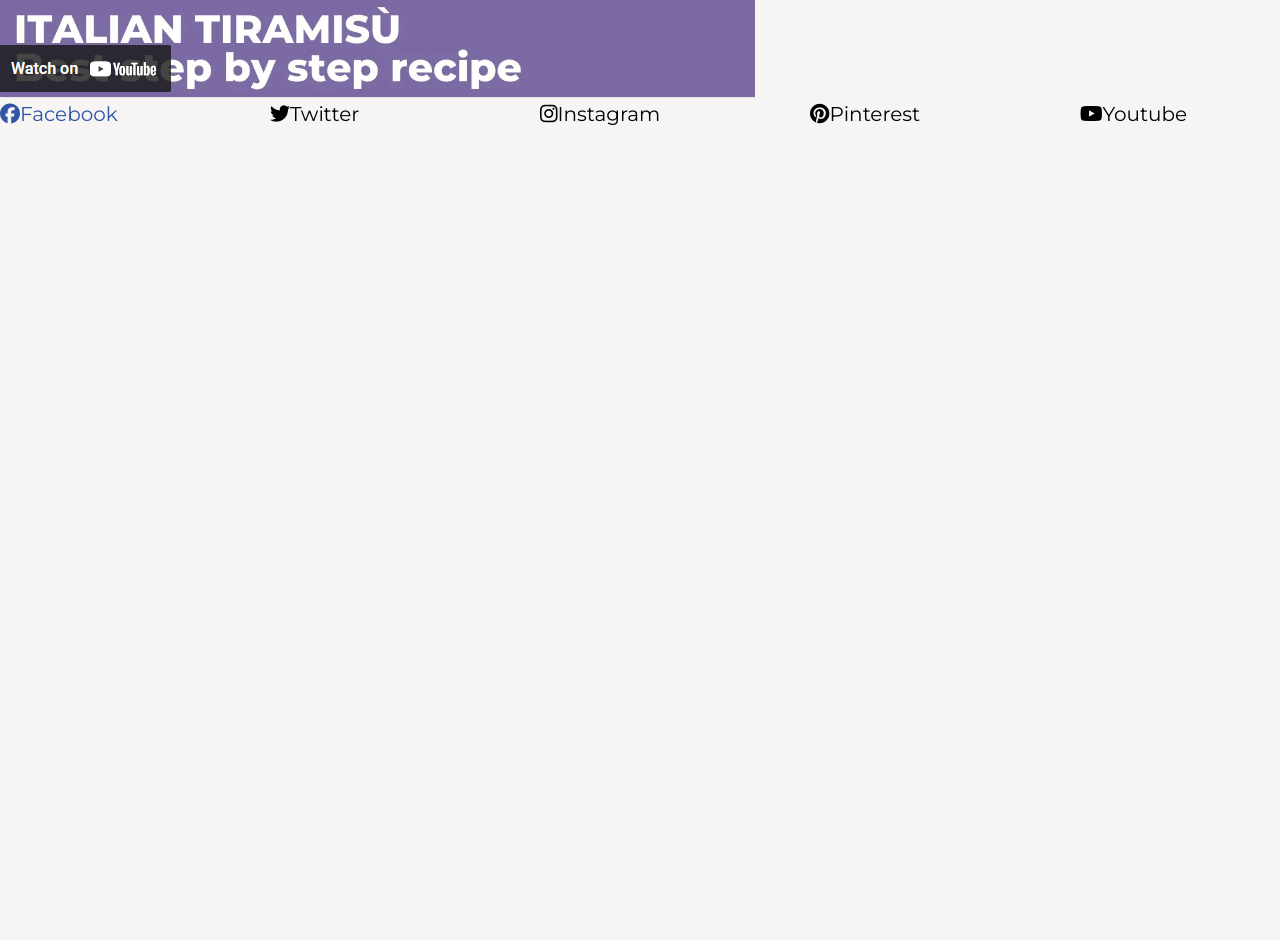
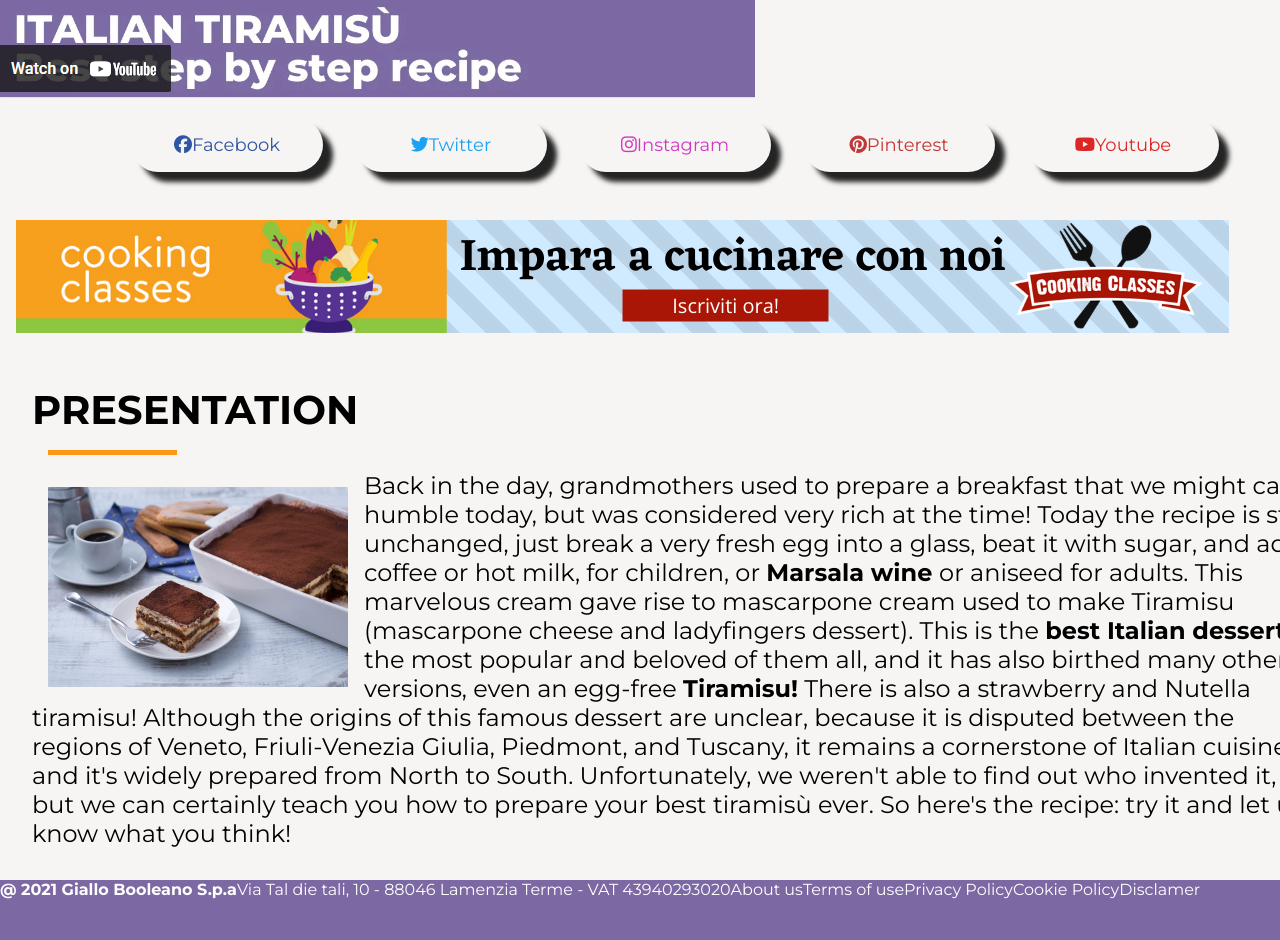
Before and after one commit to LorenzoScalvini/htmlcss-responsive-layout, a plain HTML site: page index.html in a window 1280 px wide. Shown: the part 540-1480 px from the top of the page. Before the commit the page ends 800 px from the top, so only its background shows below. Drawn offline with Linux system fonts and the light colour scheme.

Commit message:
ADD: Aggiunta presentazione

```diff
--- a/css/app.css
+++ b/css/app.css
@@ -19,6 +19,7 @@ a {
 ul,
 ol {
 	list-style: none;
+    display: flex;
 }
 
 img {
@@ -67,6 +68,10 @@ img {
 .col-100 {
 	width: 100%;
 }
+
+.banner-img {
+    margin: 1rem;
+}
 /* NAVBAR */
 
 .navbar {
@@ -93,12 +98,84 @@ img {
     font-size: 20px;
 }
 
+.desc {
+    padding-top: 1rem;
+}
+
 /* SOCIAL LINKS */
+.social {
+    padding-top: 1rem;
+    display: flex;
+    flex-wrap: wrap;
+    justify-content: center;
+    gap: 2rem;
+}
 
 .social-icon {
-    font-size: 20px;
+    font-size: 18px;
+    border-radius: 999px;
+    box-shadow: 10px 10px 5px rgb(36, 36, 36);
+    padding: 1rem;
+    text-align: center;
+    vertical-align: middle;
+    width: 12rem;
+
 }
 
 .social-icon.facebook {
     color: #2f55a4;
 }
+
+.social-icon.twitter {
+    color: #1DA1F2;
+}
+
+.social-icon.instagram{
+    color: #d139c4;
+}
+
+.social-icon.pinterest{
+    color: rgb(194, 54, 54);
+}
+
+.social-icon.youtube{
+    color: rgb(221, 38, 38);
+}
+
+.presentation {
+    margin: 2rem;
+}
+.presentation-title {
+    font-size: 40px;
+}
+
+.presentation-text {
+    font-size: 24px;
+}
+
+.presentation-img {
+    float: left;
+    width: 300px;
+    margin: 1rem;
+}
+
+.divider {
+    max-width: 10%;
+    max-height: 5px;
+    background-color: #fe9714;
+    margin: 1rem;
+}
+
+/* FOOTER */
+
+.footer {
+    background-color: #7c68a3;
+    color:#ffffff;
+    height: 60px;
+}
+
+.footer-content {
+    display: flex;
+    justify-content: space-between;
+    align-items: center;
+}
--- a/index.html
+++ b/index.html
@@ -31,11 +31,11 @@
                     </div>
                     <div class="40">
                         <p class="title-desc">In breve</p>
-                        <P>Difficolta': <strong>Facile</strong></P>
-                        <p>Tempo: <strong>40min</strong></p>
-                        <p>Porzione per: <strong>8 persone</strong></p>
-                        <p>Costo: <strong>Contenuto</strong></p>
-                        <p><strong>Note: </strong>+ due ore di riposo in frigo</p>
+                        <P class="desc">Difficolta': <strong>Facile</strong></P>
+                        <p class="desc">Tempo: <strong>40min</strong></p>
+                        <p class="desc">Porzione per: <strong>8 persone</strong></p>
+                        <p class="desc">Costo: <strong>Contenuto</strong></p>
+                        <p class="desc"><strong>Note: </strong>+ due ore di riposo in frigo</p>
                     </div>
                 </div>
             </div>
@@ -43,24 +43,72 @@
 
        <section class="container">
             <div class="row">
+                <div class="social">
                     <div class="col-20 social-icon facebook">
-                        <p><i class="fa-brands fa-facebook"></i>Facebook</p>
+                        <a href=""><p><i class="fa-brands fa-facebook"></i>Facebook</p></a>
                     </div>
                     <div class="col-20 social-icon twitter">
-                        <p><i class="fa-brands fa-twitter"></i>Twitter</p>
+                        <a href=""><p><i class="fa-brands fa-twitter"></i>Twitter</p></a>
                     </div>
                     <div class="col-20 social-icon instagram">
-                        <p><i class="fa-brands fa-instagram"></i>Instagram</p>
+                        <a href=""><p><i class="fa-brands fa-instagram"></i>Instagram</p></a>
                     </div>
                     <div class="col-20 social-icon pinterest">
-                        <p><i class="fa-brands fa-pinterest "></i>Pinterest</p>
+                        <a href=""><p><i class="fa-brands fa-pinterest "></i>Pinterest</p></a>
                     </div>
                     <div class="col-20 social-icon youtube">
-                        <p><i class="fa-brands fa-youtube"></i>Youtube</p>
+                        <a href=""><p><i class="fa-brands fa-youtube"></i>Youtube</p></a>
+                    </div>
+                    <div class="col-100">
+                        <img class="banner-img" src="./img/banner.png" alt="">
                     </div>
                 </div>
+            </div>
+       </section>
 
+       <section>
+        <section class="container">
+            <div class="row">
+                <div class="presentation">
+                    <h1 class="presentation-title">PRESENTATION</h1>
+                    <div class="divider">&nbsp</div>
+                    <p class="presentation-text"><img class="presentation-img" src="./img/tiramisu.jpg" alt="">
+                        Back in the day, grandmothers used to prepare a breakfast that we might call humble today, but was considered very rich at the time! Today the recipe is still unchanged, just break a very fresh egg into a glass, beat it with sugar, and add coffee or hot milk, for children, or <strong>Marsala wine </strong>or aniseed for adults. This marvelous cream gave rise to mascarpone cream used to make Tiramisu
+                        (mascarpone cheese and ladyfingers dessert). This is the <strong>best Italian dessert</strong>, the most popular and beloved of them all, and it has also birthed many other versions, even an egg-free <strong>Tiramisu!</strong> There is also a strawberry and Nutella tiramisu! Although the origins of this famous dessert are unclear, because it is disputed between the regions of Veneto, Friuli-Venezia Giulia, Piedmont,
+                        and Tuscany, it remains a cornerstone of Italian cuisine and it's widely prepared from North to South. Unfortunately, we weren't able to find out who invented it, but we can certainly teach you how to prepare your best tiramisù ever. So here's the recipe: try it and let us know what you think!</p>
+                </div>
+            </div>
        </section>
+
+       <footer class="container-full footer">
+            <div class="row">
+
+                    <div class="footer-content">
+                        <strong>@ 2021 Giallo Booleano S.p.a</strong>
+                        <p>Via Tal die tali, 10 - 88046 Lamenzia Terme - VAT 43940293020</p>
+                    </div>
+                    <div class="footer-content">
+                        <ul>
+                            <li>
+                                <a href="">About us</a>
+                            </li>
+                            <li>
+                                <a href="">Terms of use</a>
+                            </li>
+                            <li>
+                                <a href=""> Privacy Policy</a>
+                            </li>
+                            <li>
+                                <a href="">Cookie Policy</a>
+                            </li>
+                            <li>
+                                <a href="">Disclamer</a>
+                            </li>
+                        </ul>
+                    </div>
+                </div>
+            </div>
+       </footer>
     </main>
 </body>
 </html>
```
